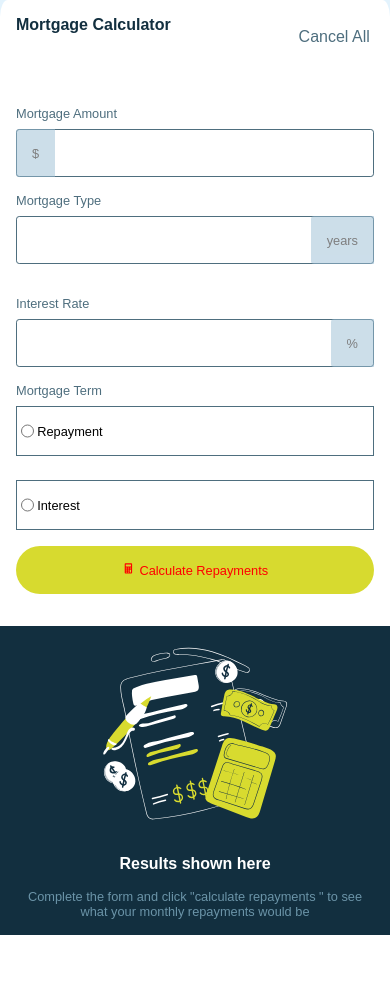
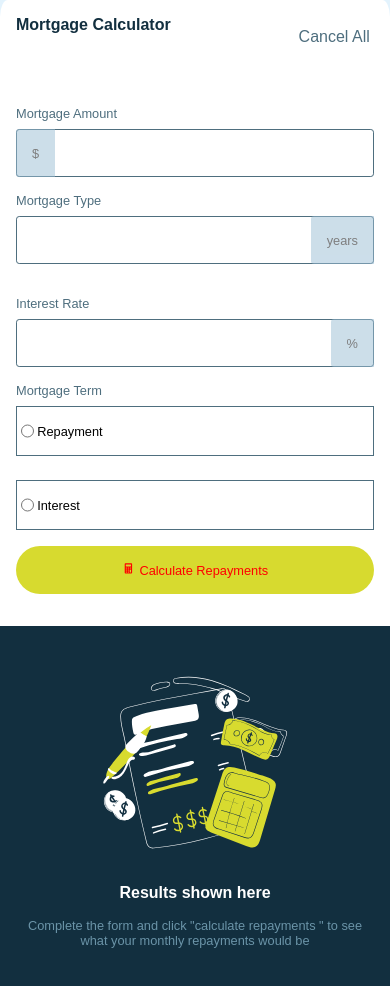
Before and after one commit to Oddisy/mortgage_repayment, a React (Vite) app: page / in a window 390 px wide. Shown: the top 986 px of the page. Before the commit the page ends 935 px from the top, so only its background shows below. Built offline with nearby package versions, Linux system fonts and the light colour scheme.

Commit message:
updated ui

```diff
--- a/src/css/right_container.css
+++ b/src/css/right_container.css
@@ -13,7 +13,7 @@
 .right_container-child {
 	display: flex;
 	flex-direction: column;
-	gap: 0.5rem;
+	gap: 1rem;
 }
 
 .right_container-child > div {
@@ -112,6 +112,9 @@
 		object-fit: cover;
 		width: 55%;
 	}
+																																																																																																																																																																																																																																																																.right-container {
+																																																																																																																																																																																																																																																																	padding: 2.8rem var(--padding);
+																																																																																																																																																																																																																																																																}
 
 	.right-container {
 		width: 100%;
```
